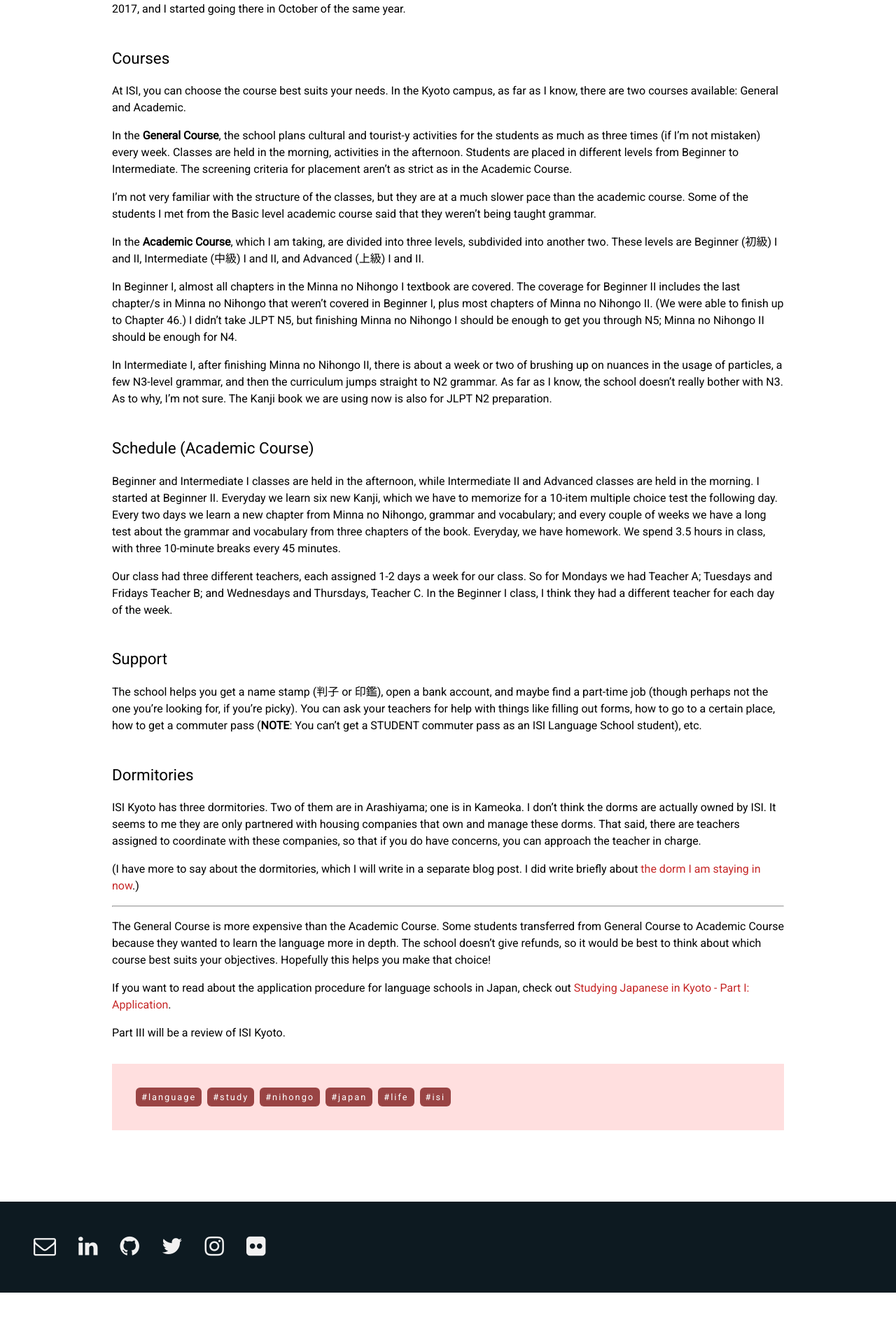
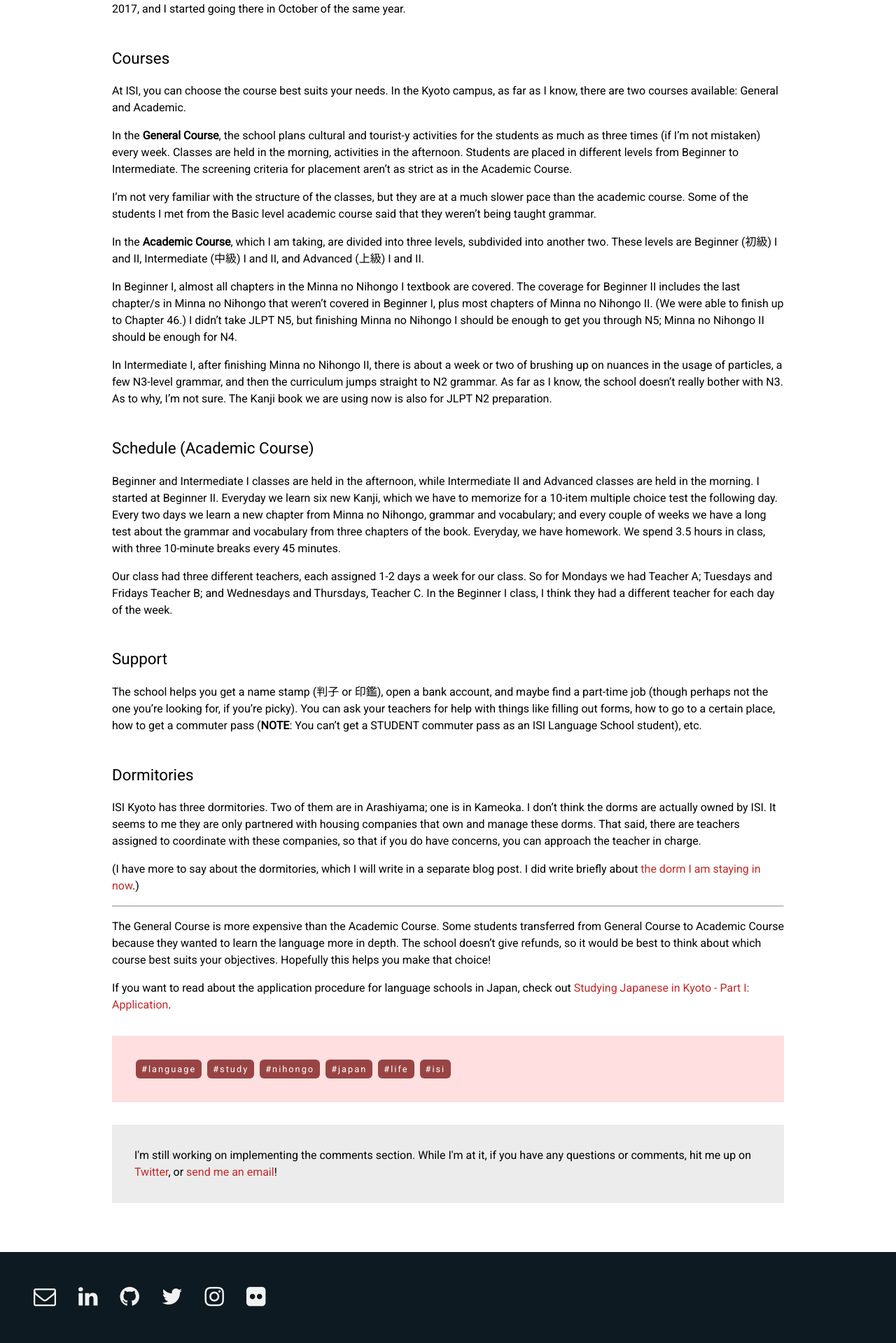
Before and after one commit to kimtillas91/kimtillas91.github.io, a Jekyll site: the page built from _posts/2018-01-12-studying-in-japanese-in-kyoto-part-2-isi-kyoto.md, in a window 1280 px wide. Shown: the part 669-2588 px from the top of the page at 70% size. Built offline with Jekyll 4.4.1, drawn with Linux system fonts in a browser that asks for light colours; before the commit the page ends 2516 px from its top, so only the background shows below that.

Commit message:
Added comments place-holder, added post no.4

```diff
--- a/_layouts/post.html
+++ b/_layouts/post.html
@@ -25,6 +25,9 @@ layout: default
             <a href="/blog/tag/#{{ tag | slugify }}" class="tag-box"><div>#{{ tag }}</div></a>
           {% endfor %}
         </div>
+        <div class="post-comment-container">
+          I'm still working on implementing the comments section. While I'm at it, if you have any questions or comments, hit me up on <a href="https://twitter.com/{{site.twitter}}" target="_blank">Twitter</a>, or <a href="mailto:{{site.email}}">send me an email</a>!
+        </div>
     </div>
   </div>
 {% include footer.html sticky="no" %}
--- a/_posts/2018-01-12-studying-in-japanese-in-kyoto-part-2-isi-kyoto.md
+++ b/_posts/2018-01-12-studying-in-japanese-in-kyoto-part-2-isi-kyoto.md
@@ -40,5 +40,3 @@ ISI Kyoto has three dormitories. Two of them are in Arashiyama; one is in Kameok
 The General Course is more expensive than the Academic Course. Some students transferred from General Course to Academic Course because they wanted to learn the language more in depth. The school doesn't give refunds, so it would be best to think about which course best suits your objectives. Hopefully this helps you make that choice!
 
 If you want to read about the application procedure for language schools in Japan, check out [Studying Japanese in Kyoto - Part I: Application]({{ site.baseurl }}{% post_url 2018-01-07-studying-japanese-in-kyoto-part-1-application %}).
-
-Part III will be a review of ISI Kyoto.
--- a/assets/style/main.css
+++ b/assets/style/main.css
@@ -165,6 +165,12 @@ footer {
   width: 100vw;
 }
 
+p img {
+  display: block;
+  margin: auto;
+  padding-bottom: 1.5em;
+}
+
 .blog-tag-container {
   display: flex;
   flex-direction: row;
@@ -195,6 +201,11 @@ footer {
     text-decoration: none;
   }
 
+.post-comment-container {
+  background-color: #ececec;
+  padding: 2em;
+}
+
 /**
  * Home
  */
@@ -220,6 +231,9 @@ footer {
   }
 
 @media screen and (max-height: 820px) and (orientation: portrait) {
+  .wrapper {
+    padding-bottom: 256px;
+  }
     body.home-body {
       background-size: 1160px;
     }
@@ -239,6 +253,10 @@ footer {
     .services {
       text-align: center;
       margin-top: 0;
+    }
+
+    .post-img {
+      max-width: 300px;
     }
 
     footer {
```
Also changed, not shown: _posts/2018-02-02-studying-japanese-in-kyoto-part-3-expenses.md (added, +72 -0 lines), assets/img/hangaku.jpg (added).
